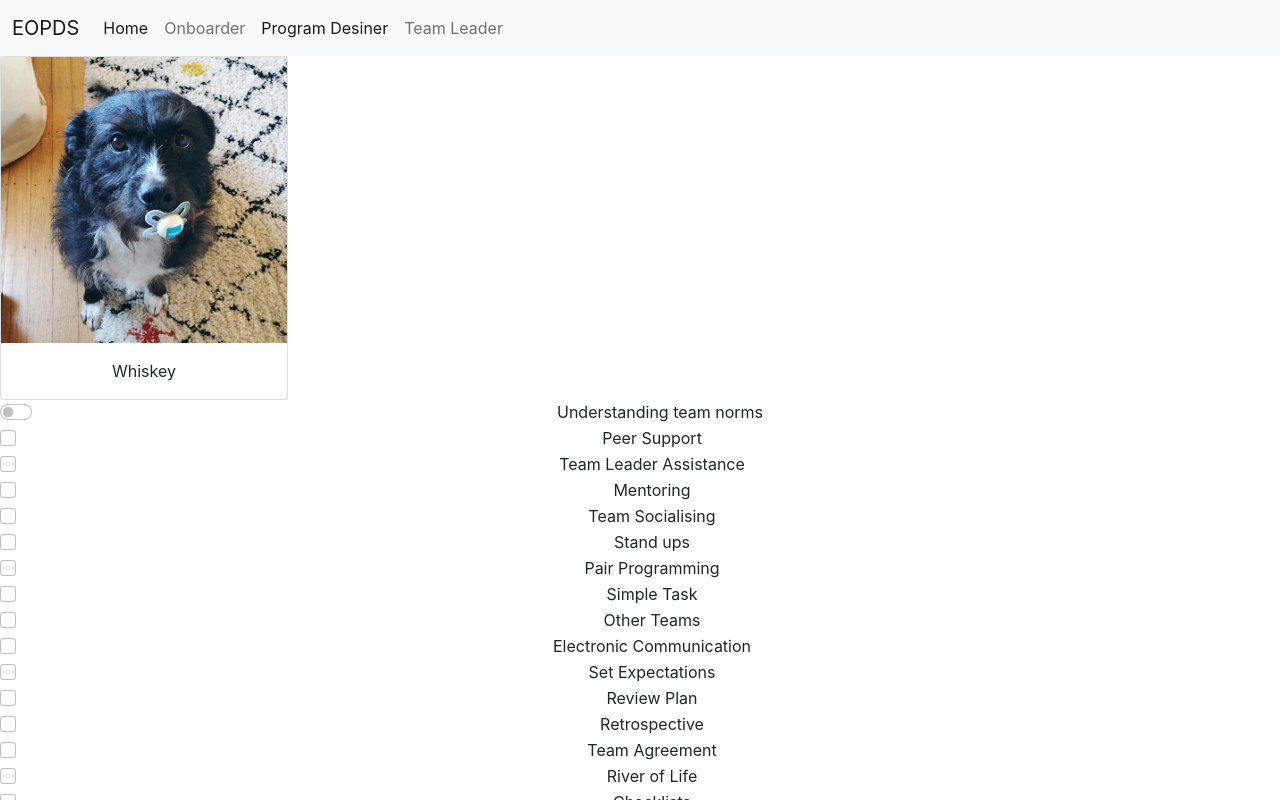
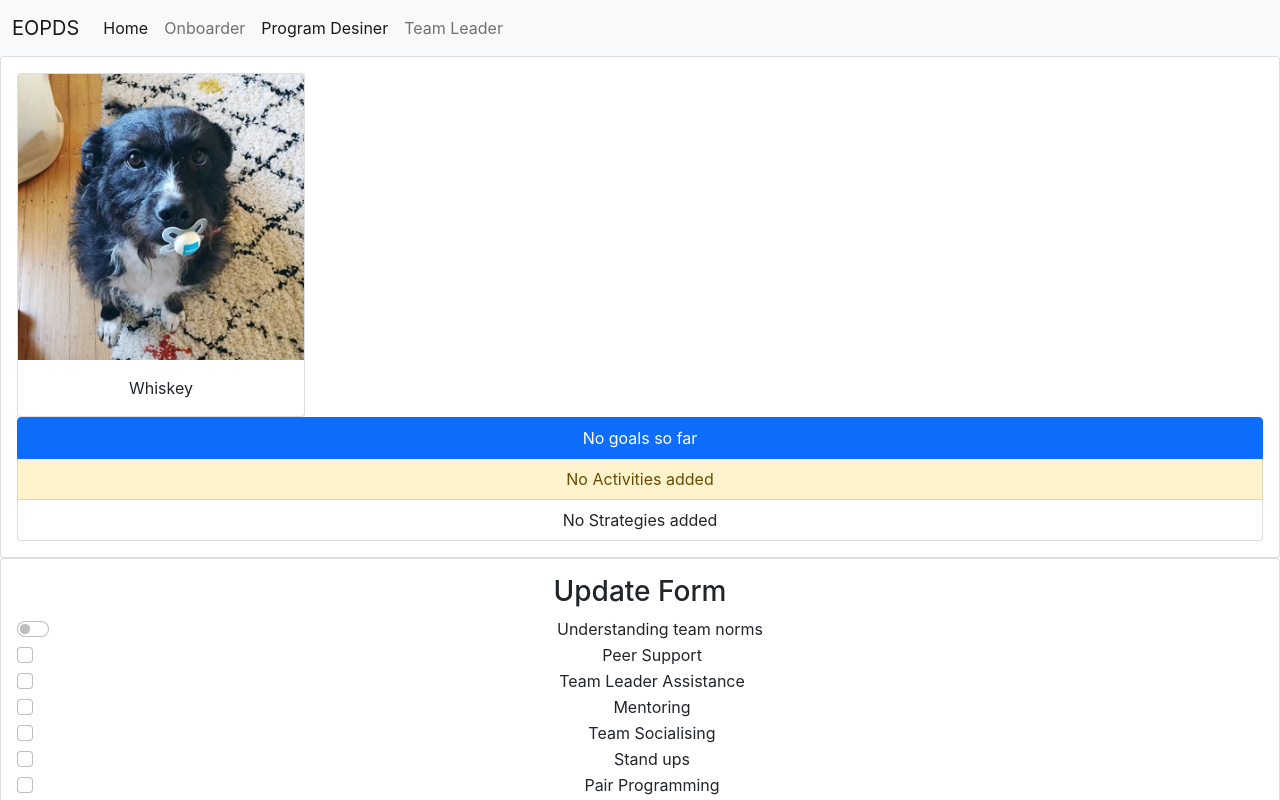
Before and after one commit to SoftwareDevelopmentMethods/eopds, a React (Create React App) app: page /designer in a window 1280 px wide. Shown: the top 800 px of the page. Built offline with nearby package versions, Linux system fonts and the light colour scheme.

Commit message:
updated designer and make it change

```diff
--- a/src/Designer.js
+++ b/src/Designer.js
@@ -6,58 +6,73 @@ class Designer extends Component {
         super(props);
         this.state = {
             name: "Whiskey",
-            goals: []
+            goals: [
+                {
+                    goal: "No goals so far",
+                    activity: ["No Activities added"],
+                    strategy: ["No Strategies added"]
+                }
+            ]
         };
 
         this.goalsChangeHandler = this.goalsChangeHandler.bind(this);
-        this.activityChangeHandler = this.activityChangeHandler.bind(this);
-        this.strategyChangeHandler = this.strategyChangeHandler.bind(this);
+        // this.activityChangeHandler = this.activityChangeHandler.bind(this);
+        // this.strategyChangeHandler = this.strategyChangeHandler.bind(this);
     }
+
+    // update only one goal for onboarder needs to be worked on
     goalsChangeHandler = (event) => {
-        let goals = [...this.state.goals];
-        let nam = event.target.name;
         let val = event.target.value;
-        goals[nam] = { ['goal']: !event.target.checked ? !val : val };
-        this.setState({ goals });
+        let check = !event.target.checked ? 'No goal so far' : val;
+        this.setState(prevState => ({
+            goals: [{
+                goal: check,
+                activity: ["No Activities added"],
+                strategy: ["No Strategies added"]
+            }]
+        }));
     }
-    activityChangeHandler = (event) => {
-        // let goals = [...this.state.goals];
-        // let index = event.target.index;
-        // let nam = event.target.name;
-        // let val = event.target.value;
-        // goals[index] = { ['activity']: val };
-        // this.setState({ goals });
-    }
-    strategyChangeHandler = (event) => {
-        // let goals = [...this.state.goals];
-        // let nam = event.target.name;
-        // let val = event.target.value;
-        // goals[nam] = !event.target.checked ? !val : val;
-        // this.setState({ goals });
-    }
+
     render() {
 
         return (
             <div>
+
+                {/* profile card code */}
+                <div class="card">
+                    <div class="card-body">
                         <Profile name={this.state.name} />
                         {this.state.goals.map(goal => (
-                    <h6>
-                        {goal.goal}
-                    </h6>
+                            <ul class="list-group">
+                                <li class="list-group-item active" aria-current="true">{goal.goal}</li>
+                                {goal.activity.map((act, i) => (
+                                    <li class="list-group-item list-group-item-warning" key={`ActiveListKey${i}`}> {act} </li>
+                                ))}
+                                {goal.strategy.map((str, i) => (
+                                    <li class="list-group-item" key={`ListKey${i}`}>{str}</li>
+                                ))}
+                            </ul>
                         ))
                         }
 
+                    </div>
+                </div>
+
+                {/* checklist card */}
+                <div class="card">
+                    <div class="card-body">
+                        <h3>Update Form</h3>
                         {this.props.goal.map((g, i) => (
                             <div>
                                 <div class="form-check form-switch">
-                            <input class="form-check-input" type="checkbox" id="flexSwitchCheckDefault" value={g.goal} name={i}
+                                    <input class="form-check-input" type="checkbox" id="flexSwitchCheckDefault" value={g.goal} goalsindex={i}
                                         onChange={this.goalsChangeHandler} />
                                     <label class="form-check-label" for="flexSwitchCheckDefault">{g.goal}</label>
                                 </div>
 
                                 {g.activity.map((a, ind) => (
                                     <div class="form-check">
-                                <input class="form-check-input" type="checkbox" value={a} index={i} name={ind} id="flexCheckDefault" onChange={this.activityChangeHandler} />
+                                        <input class="form-check-input" type="checkbox" value={a} goalsindex={i} activityindex={ind} id="flexCheckDefault" />
                                         <label class="form-check-label" for="flexCheckDefault">
                                             {a}
                                         </label>
@@ -65,7 +80,7 @@ class Designer extends Component {
                                 ))}
                                 {g.strategy.map((s, index) => (
                                     <div class="form-check">
-                                <input class="form-check-input" type="checkbox" value={s} index={i} name={index} id="flexCheckDefault" onChange={this.strategyChangeHandler} />
+                                        <input class="form-check-input" type="checkbox" value={s} goalsindex={i} nstrategyindex={index} id="flexCheckDefault" />
                                         <label class="form-check-label" for="flexCheckDefault">
                                             {s}
                                         </label>
@@ -74,6 +89,10 @@ class Designer extends Component {
                             </div>
                         ))}
                     </div>
+                </div>
+
+
+            </div>
         );
     }
 }
```
Lines whose indentation alone changed are shown as unchanged.
